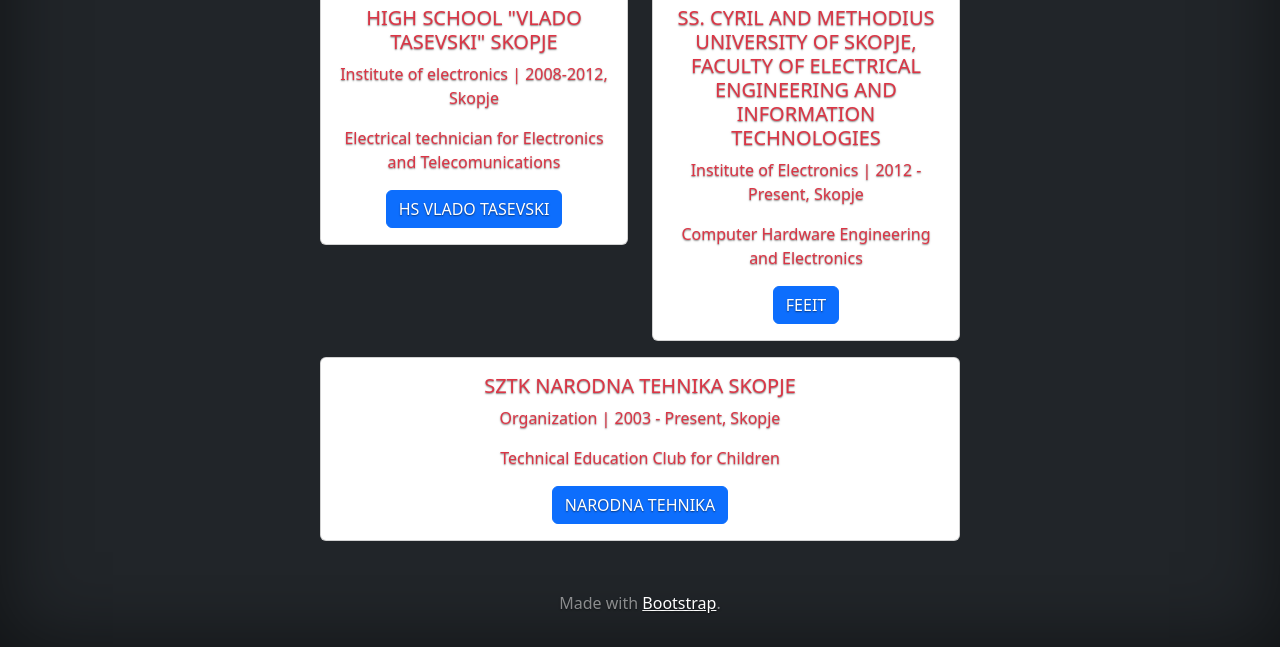
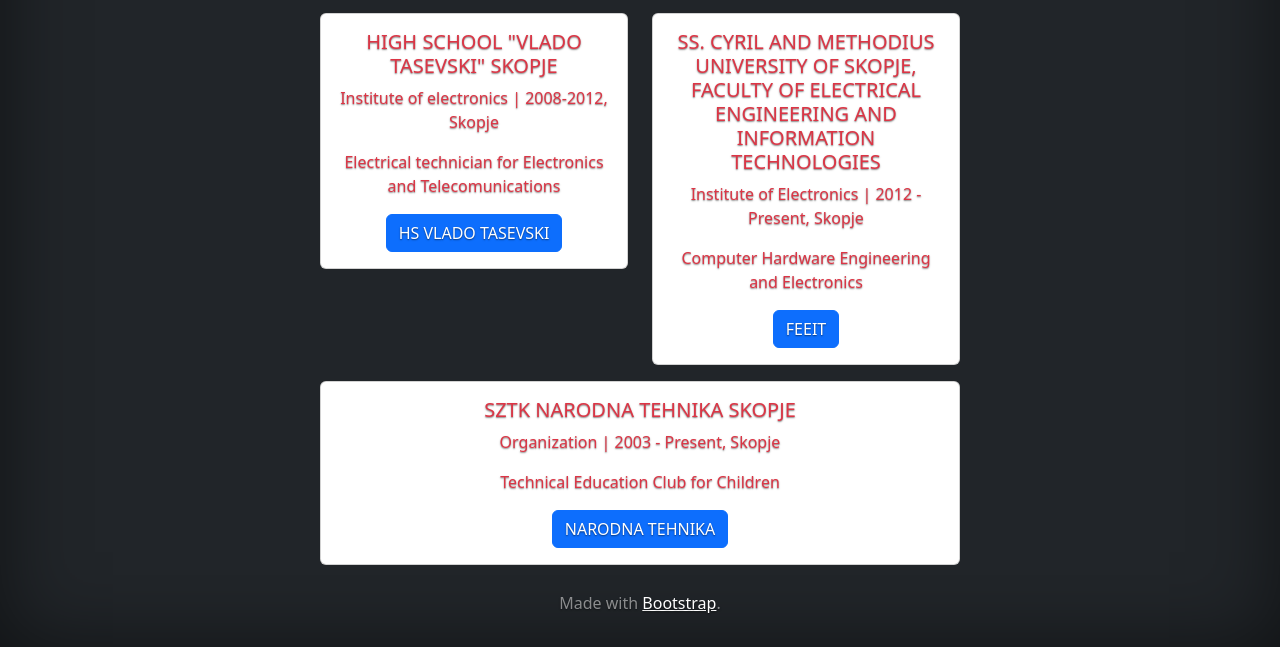
Before and after one commit to Skols93/Skols93.github.io, a plain HTML site: page About.html in a window 1280 px wide. Shown: the part 153-800 px from the top of the page. Drawn offline with nearby package versions, Linux system fonts and the light colour scheme.

Commit message:
Update About.html

```diff
--- a/About.html
+++ b/About.html
@@ -97,7 +97,7 @@
    <h1>EDUCATION</h1>
 
    <div class="row">
-    <div class="col-sm-6 border-dark mb-3 w-50">
+    <div class="col-sm-6 border-dark mt-5 mb-3 w-50">
       <div class="card">
         <div class="card-body bg-transparent text-danger">
           <h5 class="card-title">HIGH SCHOOL "VLADO TASEVSKI" SKOPJE</h5>
@@ -107,7 +107,7 @@
         </div>
       </div>
     </div>
-    <div class="col-sm-6 border-dark mb-3 w-50">
+    <div class="col-sm-6 border-dark  mt-5 mb-3 w-50">
       <div class="card">
         <div class="card-body bg-transparent text-danger">
           <h5 class="card-title">SS. CYRIL AND METHODIUS UNIVERSITY OF SKOPJE, FACULTY OF ELECTRICAL ENGINEERING AND INFORMATION TECHNOLOGIES</h5>
```
